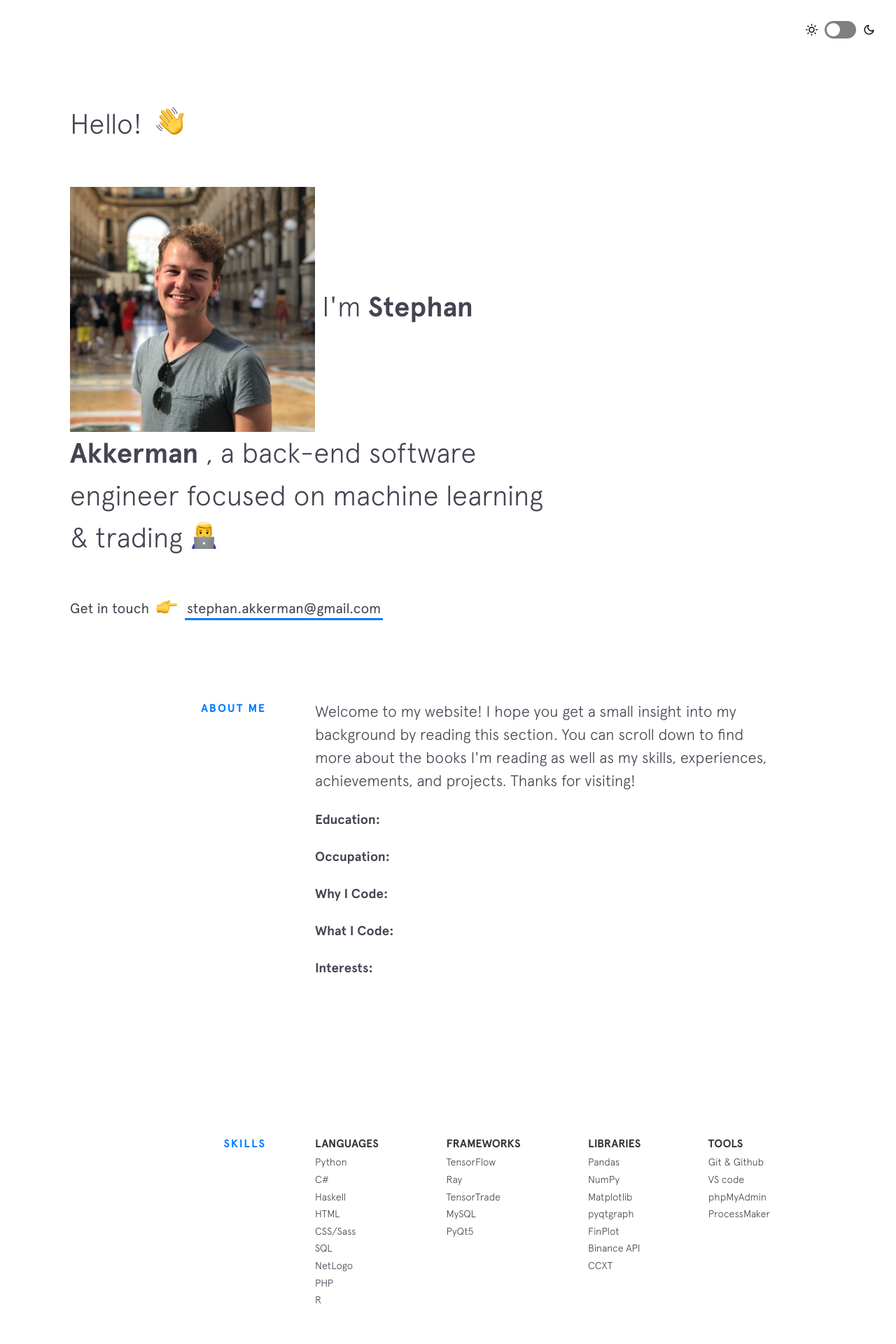
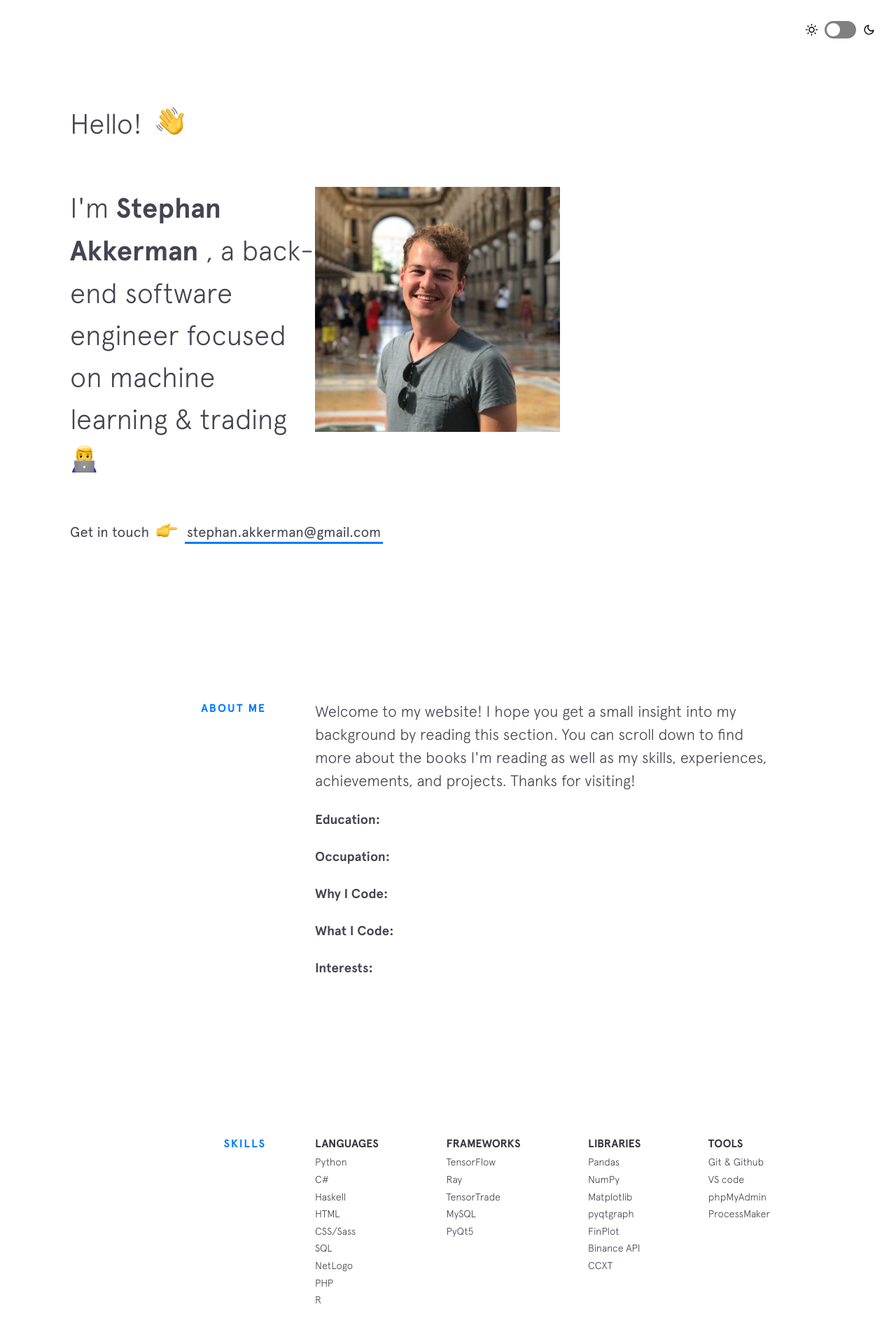
Before and after one commit to StephanAkkerman/StephanAkkerman.github.io, a Jekyll site: the page built from index.html, in a window 1280 px wide. Shown: the top 1920 px of the page at 70% size. Built offline with Jekyll 4.4.1, drawn with Linux system fonts in a browser that asks for light colours; nearby versions of some CDN libraries.

Commit message:
Update intro.html

```diff
--- a/_includes/intro.html
+++ b/_includes/intro.html
@@ -4,7 +4,7 @@
   </h1>
 
   <h2 class="intro__tagline">
-    <img style="display: inline;" src="{{site.baseurl}}/img/headshot.jpg" alt="" height="350px" width="350px">
+    <img style="display: inline;" src="{{site.baseurl}}/img/headshot.jpg" alt="" height="350px" width="350px" align="right">
     I'm
     <span class="name">Stephan Akkerman</span>
     , a back-end software engineer focused on machine learning &amp; trading
```
